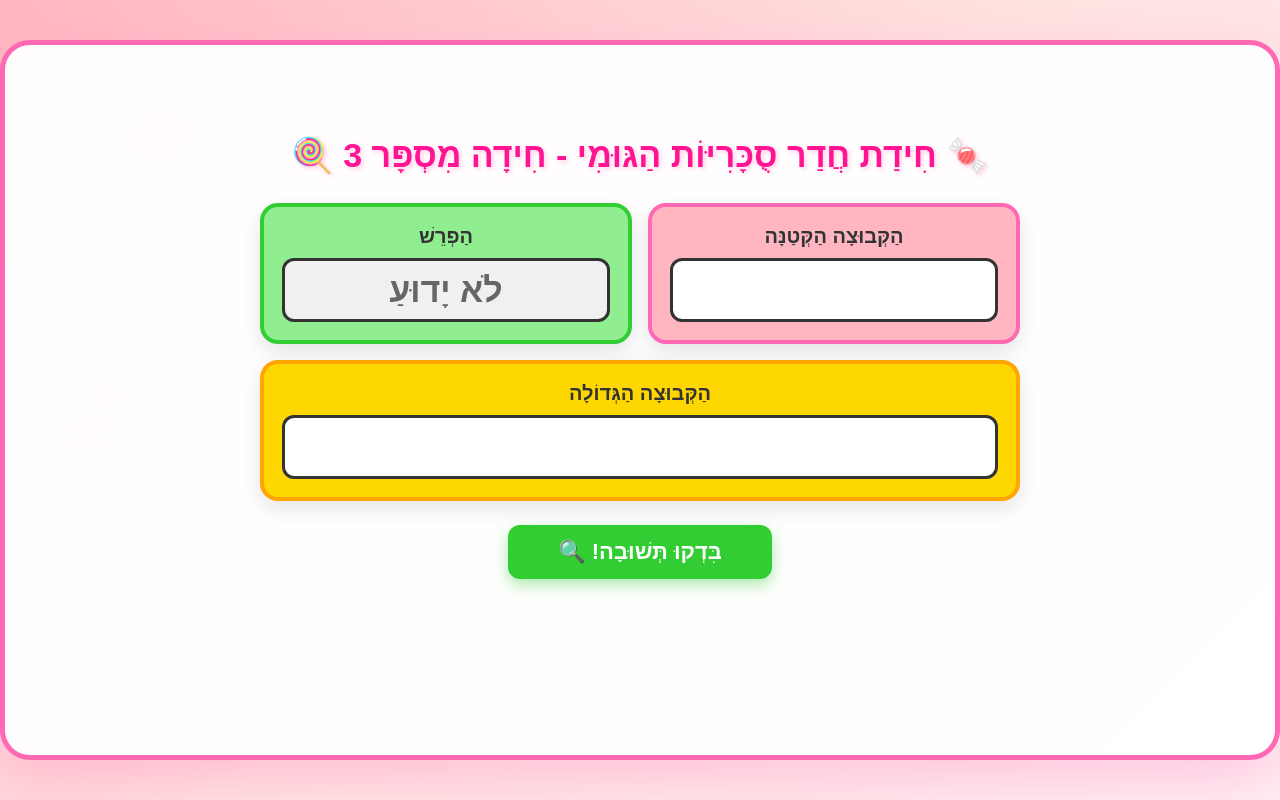
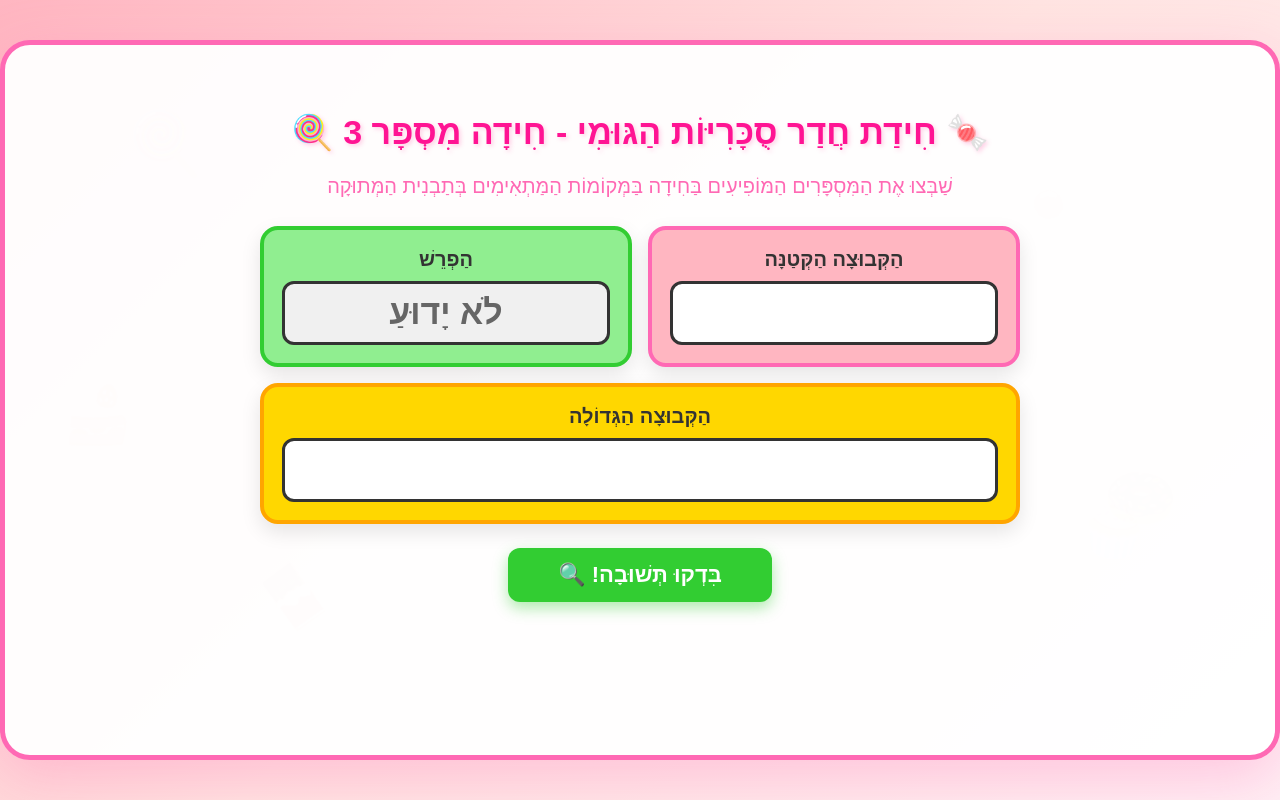
Before and after one commit to Inbal5980/gummies, a plain HTML site: page index.html in a window 1280 px wide. Drawn offline with Linux system fonts and the light colour scheme.

Commit message:
Update index.html

```diff
--- a/index.html
+++ b/index.html
@@ -238,6 +238,7 @@
 
       <div class="container">
         <h1>🍬 חִידַת חֲדַר סֻכָּרִיּוֹת הַגּוּמִי - חִידָה מִסְפָּר 3 🍭</h1>
+        <p class="subtitle">שַׁבְּצוּ אֶת הַמִּסְפָּרִים הַמּוֹפִיעִים בַּחִידָה בַּמְּקוֹמוֹת הַמַּתְאִימִים בְּתַבְנִית הַמְּתוּקָה</p>
 
         <div class="boxes-container">
           <div class="box box-pink">
```
